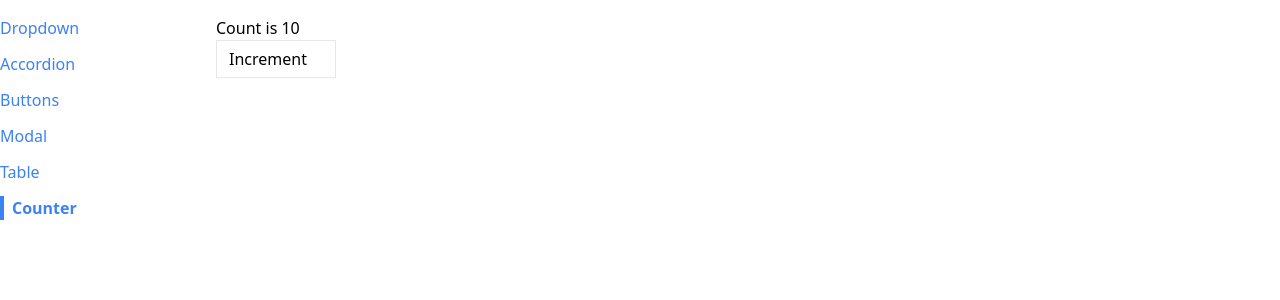
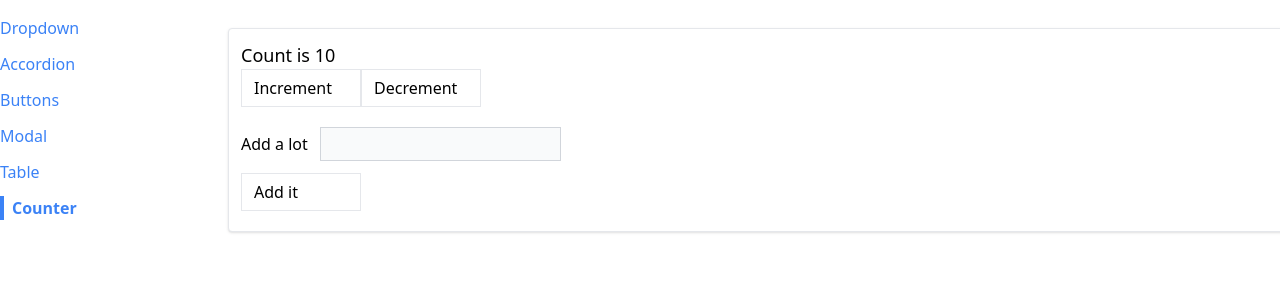
Before and after one commit to menelik7/components, a React (Create React App) app: page /counter in a window 1280 px wide. Shown: the top 300 px of the page. Built offline with nearby package versions, Linux system fonts and the light colour scheme.

Commit message:
Implementing useReducer to our count component

```diff
--- a/src/pages/CounterPage.js
+++ b/src/pages/CounterPage.js
@@ -1,13 +1,93 @@
+import { useReducer } from "react";
 import Button from "../components/Button";
-import useCounter from "../hooks/useCounter";
+import Panel from "../components/Panel";
+
+const INCREMENT_COUNT = "increment";
+const DECREMENT_COUNT = "decrement";
+const SET_VALUE_TO_ADD = "set-value-to-add";
+const ADD_VALUE_TO_COUNT = "add-value-to-add";
+
+const reducer = (state, action) => {
+	switch (action.type) {
+		case INCREMENT_COUNT:
+			return {
+				...state,
+				count: state.count + 1,
+			};
+		case DECREMENT_COUNT:
+			return {
+				...state,
+				count: state.count - 1,
+			};
+		case SET_VALUE_TO_ADD:
+			return {
+				...state,
+				valueToAdd: action.payload,
+			};
+		case ADD_VALUE_TO_COUNT:
+			return {
+				...state,
+				count: state.count + state.valueToAdd,
+				valueToAdd: 0,
+			};
+		default:
+			return state;
+	}
+};
 
 export default function CounterPage({ initialCount }) {
-	const { count, increment } = useCounter(initialCount);
+	const [state, dispatch] = useReducer(reducer, {
+		count: initialCount,
+		valueToAdd: 0,
+	});
+
+	const increment = () => {
+		dispatch({
+			type: INCREMENT_COUNT,
+		});
+	};
+
+	const decrement = () => {
+		dispatch({
+			type: DECREMENT_COUNT,
+		});
+	};
+
+	const handleChange = (event) => {
+		const value = parseInt(event.target.value) || 0;
+
+		dispatch({
+			type: SET_VALUE_TO_ADD,
+			payload: value,
+		});
+	};
+
+	const handleSubmit = (event) => {
+		event.preventDefault();
+
+		dispatch({
+			type: ADD_VALUE_TO_COUNT,
+		});
+	};
 
 	return (
-		<div>
-			<h1>Count is {count}</h1>
-			<Button onClick={increment}>Increment</Button>
-		</div>
+		<Panel className="m-3">
+			<h1 className="text-lg">Count is {state.count}</h1>
+			<div className="flex flex-row">
+				<Button onClick={increment}>Increment</Button>
+				<Button onClick={decrement}>Decrement</Button>
+			</div>
+
+			<form onSubmit={handleSubmit}>
+				<label>Add a lot</label>
+				<input
+					value={state.valueToAdd || ""}
+					onChange={handleChange}
+					type="number"
+					className="p-1 m-3 bg-gray-50 border border-gray-300"
+				/>
+				<Button>Add it</Button>
+			</form>
+		</Panel>
 	);
 }
```
